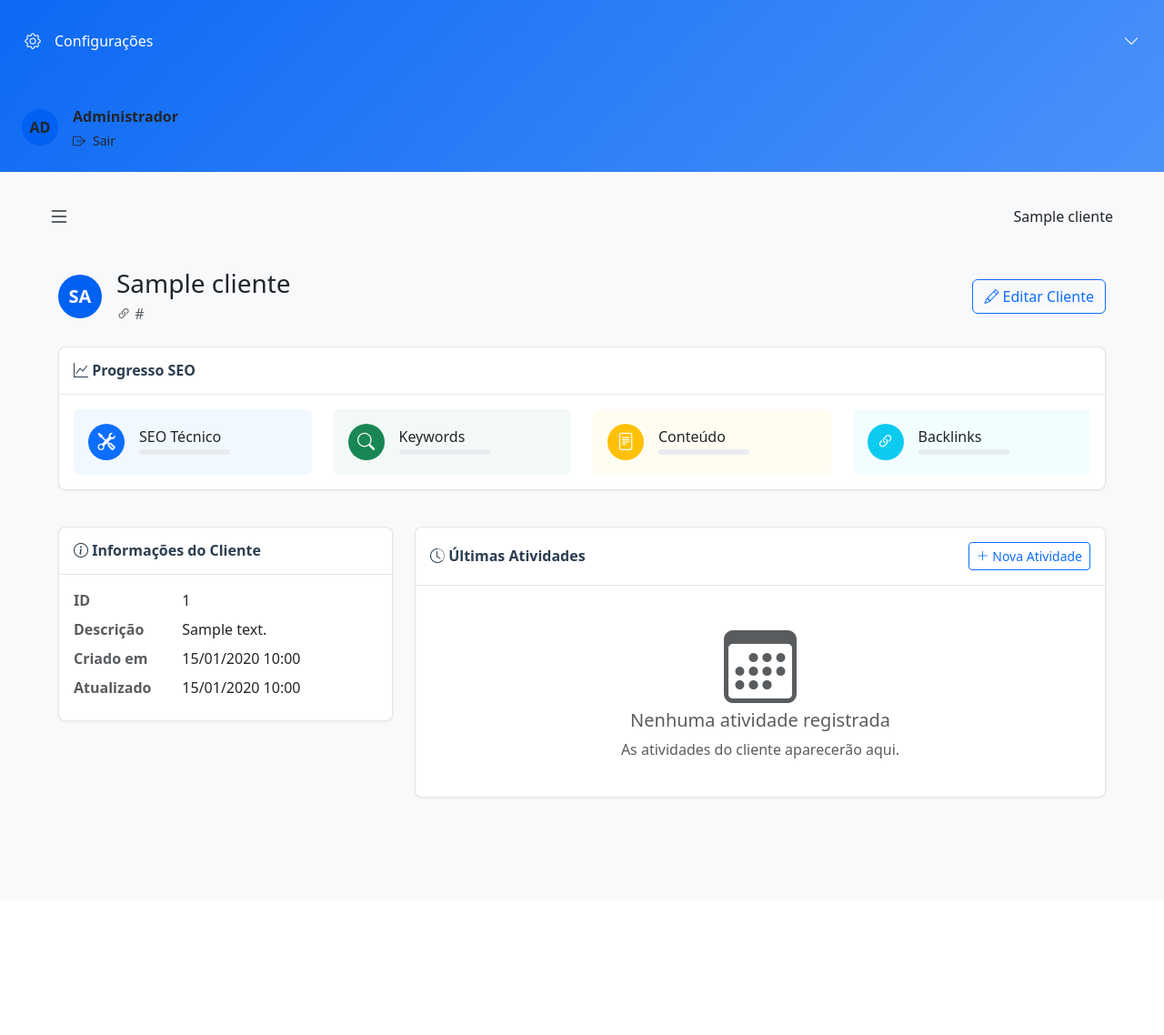
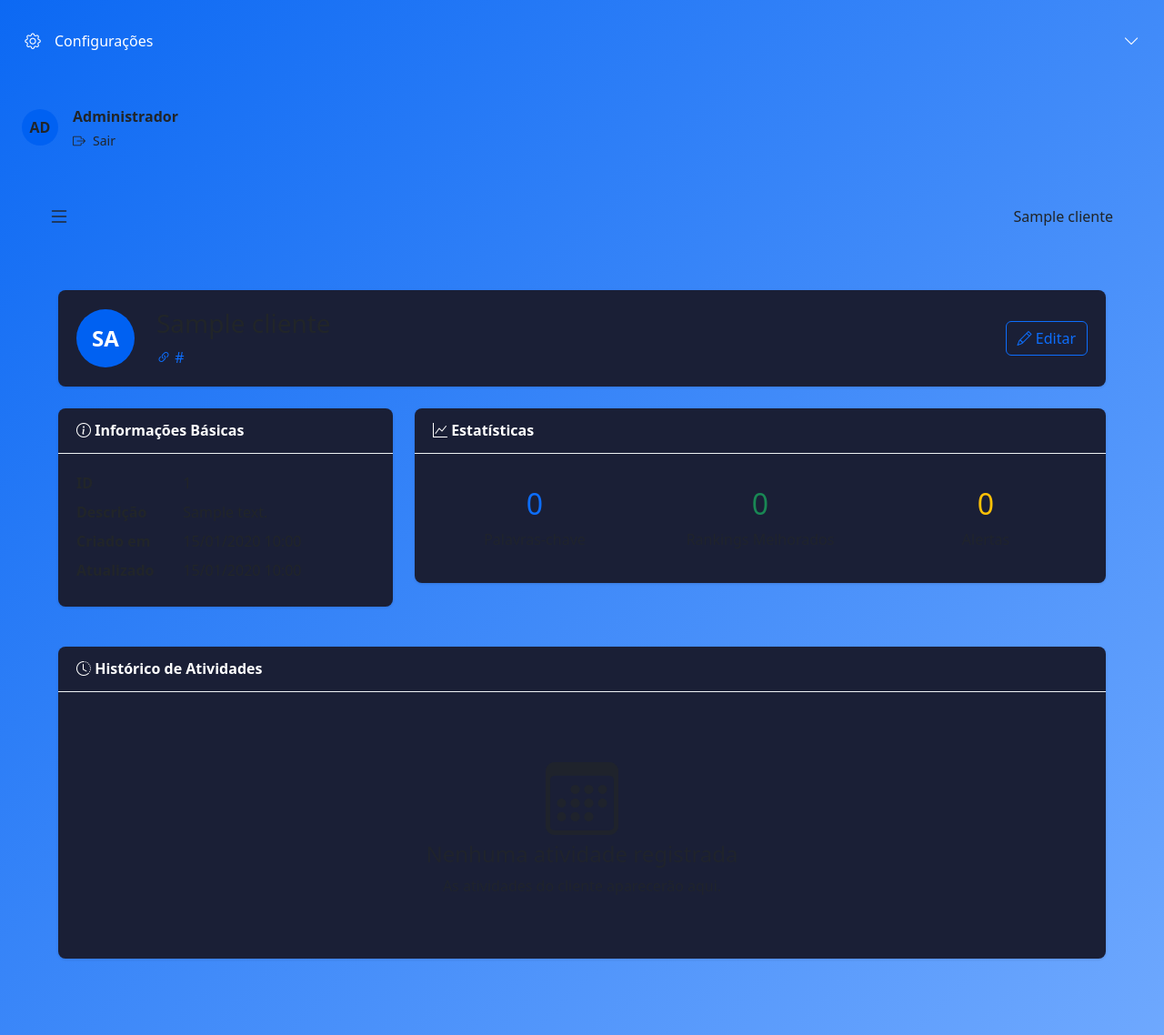
Before and after one commit to Gabrielnfranca/RankFlow_SEO, a Flask app: page /cliente/1 in a window 1280 px wide. Shown: the part 296-1434 px from the top of the page at 91% size. Before the commit the page ends 1174 px from the top, so only its background shows below. Run offline with Flask 3, Linux system fonts and the light colour scheme; a user stored in the database is signed in; tables that the repository leaves empty hold one stand-in row (values such as "Sample post").

Commit message:
Revert design changes to client details page

```diff
--- a/static/css/style.css
+++ b/static/css/style.css
@@ -110,35 +110,35 @@ body {
     z-index: 900;
 }
 
-/* Cards */
+/* Dashboard Cards */
 .dashboard-card {
-    background: #fff;
-    border: 1px solid rgba(0, 0, 0, 0.1);
-    border-radius: 0.5rem;
-    box-shadow: 0 1px 3px rgba(0, 0, 0, 0.05);
-    margin-bottom: 1rem;
+    background: #1a1f36;
+    border-radius: 8px;
+    box-shadow: var(--box-shadow);
+    margin-bottom: 20px;
 }
 
 .dashboard-card .card-header {
-    background: transparent;
-    border-bottom: 1px solid rgba(0, 0, 0, 0.1);
-    padding: 1rem;
+    padding: 15px 20px;
+    border-bottom: 1px solid #eef2f4;
+    display: flex;
+    align-items: center;
+    justify-content: space-between;
 }
 
-.dashboard-card .card-header .card-title {
-    color: #2c3e50;
-    font-size: 1rem;
+.dashboard-card .card-header h2 {
+    font-size: 16px;
     font-weight: 600;
     margin: 0;
+    color: #ffffff;
 }
 
 .dashboard-card .card-body {
-    padding: 1rem;
+    padding: 20px;
 }
 
 /* Content Area */
 #content {
-    background-color: #f8f9fa;
     min-height: 100vh;
     padding: 1rem;
     transition: all 0.3s;
--- a/templates/detalhe_cliente.html
+++ b/templates/detalhe_cliente.html
@@ -3,88 +3,84 @@
 {% block title %}{{ cliente.nome }} - Detalhes{% endblock %}
 
 {% block content %}
-<div class="container-fluid px-4">
-    <div class="d-flex justify-content-between align-items-center mb-4">
-        <div class="d-flex align-items-center gap-3">
-            <div class="avatar-circle" style="width: 48px; height: 48px; font-size: 20px;">
+<div class="container-fluid p-4">
+    <!-- Cabeçalho do Cliente -->
+    <div class="dashboard-card mb-4">
+        <div class="card-body">
+            <div class="d-flex align-items-center gap-4">
+                <div class="avatar-circle" style="width: 64px; height: 64px; font-size: 24px;">
                     {{ cliente.nome[:2].upper() }}
                 </div>
                 <div>
-                <h1 class="h3 mb-1">{{ cliente.nome }}</h1>
+                    <h1 class="h3 mb-2">{{ cliente.nome }}</h1>
                     {% if cliente.website %}
-                    <a href="{{ cliente.website }}" target="_blank" class="text-decoration-none text-muted">
+                        <a href="{{ cliente.website }}" target="_blank" class="text-decoration-none">
                             <i class="bi bi-link-45deg"></i> {{ cliente.website }}
                         </a>
                     {% endif %}
                 </div>
-        </div>
-        <div>
+                <div class="ms-auto">
                     <a href="{{ url_for('editar_cliente', id=cliente.id) }}" class="btn btn-outline-primary">
-                <i class="bi bi-pencil"></i> Editar Cliente
+                        <i class="bi bi-pencil"></i> Editar
                     </a>
-        </div>
-    </div>
-
-    <div class="row g-4">
-        <!-- Progresso SEO -->
-        <div class="col-12">
-            <div class="dashboard-card">
-                <div class="card-header d-flex justify-content-between align-items-center">
-                    <h2 class="card-title mb-0">
-                        <i class="bi bi-graph-up"></i> Progresso SEO
-                    </h2>
-                </div>
-                <div class="card-body">
-                    <div class="row g-4">
-                        <div class="col-md-3">
-                            <div class="d-flex align-items-center gap-3 p-3 rounded" style="background-color: rgba(13, 110, 253, 0.05);">
-                                <div class="icon-circle bg-primary text-white">
-                                    <i class="bi bi-tools"></i>
-                                </div>
-                                <div>
-                                    <h6 class="mb-1">SEO Técnico</h6>
-                                    <div class="progress" style="width: 100px; height: 6px;">
-                                        <div class="progress-bar" role="progressbar" style="width: 0%" aria-valuenow="0" aria-valuemin="0" aria-valuemax="100"></div>
                 </div>
             </div>
         </div>
     </div>
-                        <div class="col-md-3">
-                            <div class="d-flex align-items-center gap-3 p-3 rounded" style="background-color: rgba(25, 135, 84, 0.05);">
-                                <div class="icon-circle bg-success text-white">
-                                    <i class="bi bi-search"></i>
+
+    <div class="row">
+        <!-- Informações Básicas -->
+        <div class="col-md-4">
+            <div class="dashboard-card">
+                <div class="card-header">
+                    <h2>
+                        <i class="bi bi-info-circle"></i> Informações Básicas
+                    </h2>
                 </div>
-                                <div>
-                                    <h6 class="mb-1">Keywords</h6>
-                                    <div class="progress" style="width: 100px; height: 6px;">
-                                        <div class="progress-bar bg-success" role="progressbar" style="width: 0%" aria-valuenow="0" aria-valuemin="0" aria-valuemax="100"></div>
+                <div class="card-body">
+                    <dl class="row mb-0">
+                        <dt class="col-sm-4">ID</dt>
+                        <dd class="col-sm-8">{{ cliente.id }}</dd>
+
+                        <dt class="col-sm-4">Descrição</dt>
+                        <dd class="col-sm-8">{{ cliente.descricao or 'Não informada' }}</dd>
+
+                        <dt class="col-sm-4">Criado em</dt>
+                        <dd class="col-sm-8">{{ cliente.created_at.strftime('%d/%m/%Y %H:%M') }}</dd>
+
+                        <dt class="col-sm-4">Atualizado</dt>
+                        <dd class="col-sm-8">{{ cliente.updated_at.strftime('%d/%m/%Y %H:%M') }}</dd>
+                    </dl>
                 </div>
             </div>
         </div>
+
+        <!-- Estatísticas -->
+        <div class="col-md-8">
+            <div class="dashboard-card">
+                <div class="card-header">
+                    <h2>
+                        <i class="bi bi-graph-up"></i> Estatísticas
+                    </h2>
                 </div>
-                        <div class="col-md-3">
-                            <div class="d-flex align-items-center gap-3 p-3 rounded" style="background-color: rgba(255, 193, 7, 0.05);">
-                                <div class="icon-circle bg-warning text-white">
-                                    <i class="bi bi-file-text"></i>
-                                </div>
-                                <div>
-                                    <h6 class="mb-1">Conteúdo</h6>
-                                    <div class="progress" style="width: 100px; height: 6px;">
-                                        <div class="progress-bar bg-warning" role="progressbar" style="width: 0%" aria-valuenow="0" aria-valuemin="0" aria-valuemax="100"></div>
+                <div class="card-body">
+                    <div class="row">
+                        <div class="col-sm-4">
+                            <div class="text-center p-3">
+                                <h3 class="h2 mb-2 text-primary">0</h3>
+                                <p class="text-muted mb-0">Palavras-chave</p>
                             </div>
                         </div>
+                        <div class="col-sm-4">
+                            <div class="text-center p-3">
+                                <h3 class="h2 mb-2 text-success">0</h3>
+                                <p class="text-muted mb-0">Rankings Melhorados</p>
                             </div>
                         </div>
-                        <div class="col-md-3">
-                            <div class="d-flex align-items-center gap-3 p-3 rounded" style="background-color: rgba(13, 202, 240, 0.05);">
-                                <div class="icon-circle bg-info text-white">
-                                    <i class="bi bi-link-45deg"></i>
-                                </div>
-                                <div>
-                                    <h6 class="mb-1">Backlinks</h6>
-                                    <div class="progress" style="width: 100px; height: 6px;">
-                                        <div class="progress-bar bg-info" role="progressbar" style="width: 0%" aria-valuenow="0" aria-valuemin="0" aria-valuemax="100"></div>
-                                    </div>
+                        <div class="col-sm-4">
+                            <div class="text-center p-3">
+                                <h3 class="h2 mb-2 text-warning">0</h3>
+                                <p class="text-muted mb-0">Alertas</p>
                             </div>
                         </div>
                     </div>
@@ -93,64 +89,20 @@
         </div>
     </div>
 
-        <!-- Informações do Cliente -->
-        <div class="col-md-4">
-            <div class="dashboard-card">
+    <!-- Histórico de Atividades -->
+    <div class="dashboard-card mt-4">
         <div class="card-header">
-                    <h2 class="card-title mb-0">
-                        <i class="bi bi-info-circle"></i> Informações do Cliente
+            <h2>
+                <i class="bi bi-clock-history"></i> Histórico de Atividades
             </h2>
         </div>
         <div class="card-body">
-                    <dl class="row mb-0">
-                        <dt class="col-sm-4 text-muted">ID</dt>
-                        <dd class="col-sm-8">{{ cliente.id }}</dd>
-
-                        <dt class="col-sm-4 text-muted">Descrição</dt>
-                        <dd class="col-sm-8">{{ cliente.descricao or 'Não informada' }}</dd>
-
-                        <dt class="col-sm-4 text-muted">Criado em</dt>
-                        <dd class="col-sm-8">{{ cliente.created_at.strftime('%d/%m/%Y %H:%M') }}</dd>
-
-                        <dt class="col-sm-4 text-muted">Atualizado</dt>
-                        <dd class="col-sm-8">{{ cliente.updated_at.strftime('%d/%m/%Y %H:%M') }}</dd>
-                    </dl>
-                </div>
-            </div>
-        </div>
-
-        <!-- Últimas Atividades -->
-        <div class="col-md-8">
-            <div class="dashboard-card">
-                <div class="card-header d-flex justify-content-between align-items-center">
-                    <h2 class="card-title mb-0">
-                        <i class="bi bi-clock-history"></i> Últimas Atividades
-                    </h2>
-                    <button class="btn btn-sm btn-outline-primary">
-                        <i class="bi bi-plus-lg"></i> Nova Atividade
-                    </button>
-                </div>
-                <div class="card-body">
-                    <div class="text-center py-4">
-                        <i class="bi bi-calendar3 display-1 text-muted mb-3"></i>
-                        <h5 class="text-muted">Nenhuma atividade registrada</h5>
+            <div class="text-center py-5">
+                <i class="bi bi-calendar3 display-1 text-muted mb-4"></i>
+                <h4 class="text-muted">Nenhuma atividade registrada</h4>
                 <p class="text-muted mb-0">As atividades do cliente aparecerão aqui.</p>
             </div>
         </div>
     </div>
 </div>
-    </div>
-</div>
-
-<style>
-.icon-circle {
-    width: 40px;
-    height: 40px;
-    border-radius: 50%;
-    display: flex;
-    align-items: center;
-    justify-content: center;
-    font-size: 1.2rem;
-}
-</style>
 {% endblock %}
```
Lines whose indentation alone changed are shown as unchanged.
